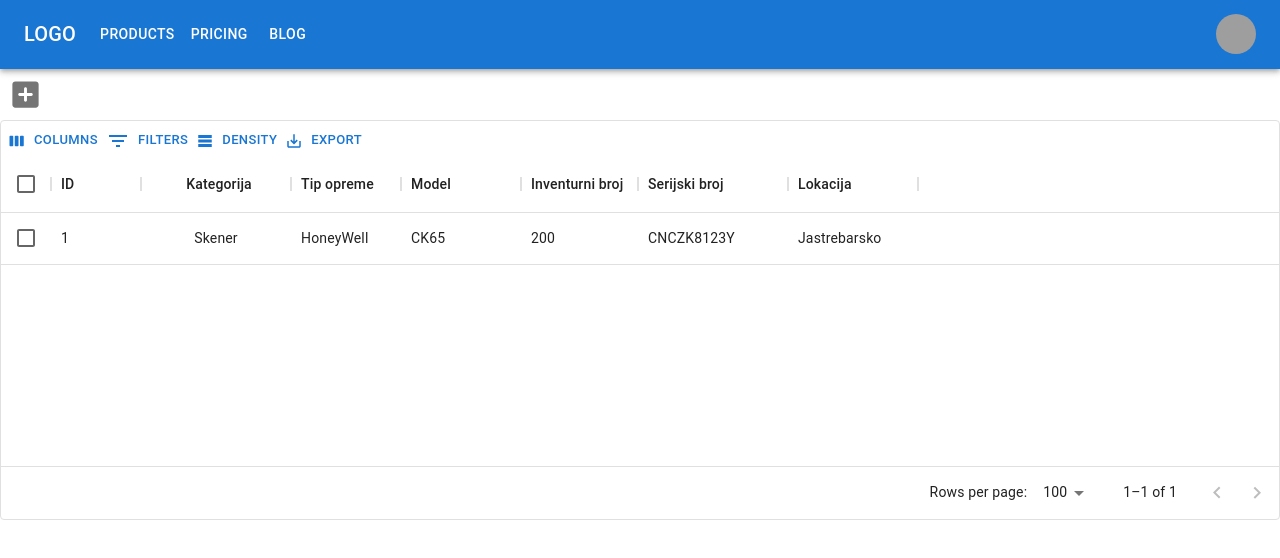
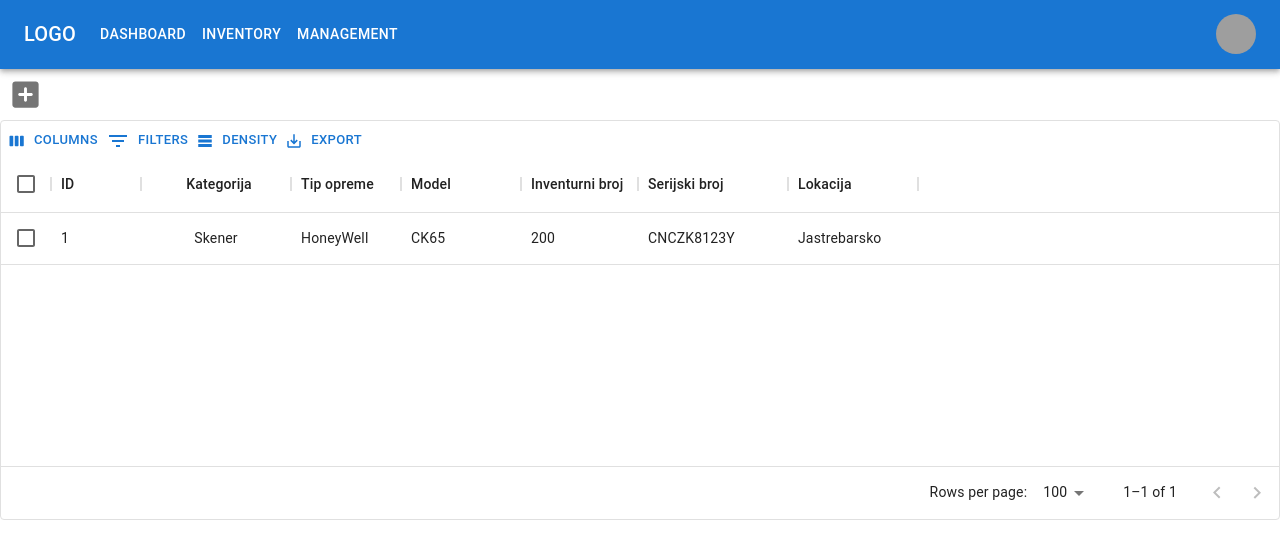
Before and after one commit to NicKyeaa/inventoryman, a React (Create React App) app: page / in a window 1280 px wide. Shown: the top 558 px of the page. Built offline with nearby package versions, Linux system fonts and the light colour scheme; grey boxes are pictures that could not be loaded.

Commit message:
Changed Headers for app

```diff
--- a/src/Components/ResponsiveAppBar.jsx
+++ b/src/Components/ResponsiveAppBar.jsx
@@ -12,7 +12,7 @@ import Button from '@mui/material/Button';
 import Tooltip from '@mui/material/Tooltip';
 import MenuItem from '@mui/material/MenuItem';
 
-const pages = ['Products', 'Pricing', 'Blog'];
+const pages = ['Dashboard', 'Inventory', 'Management'];
 const settings = ['Profile', 'Account', 'Dashboard', 'Logout'];
 
 const ResponsiveAppBar = () => {
```
